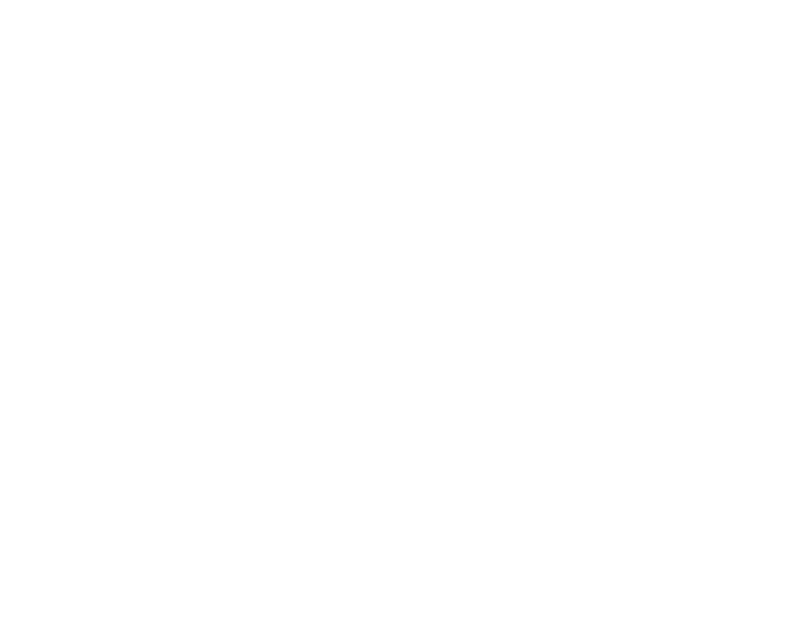
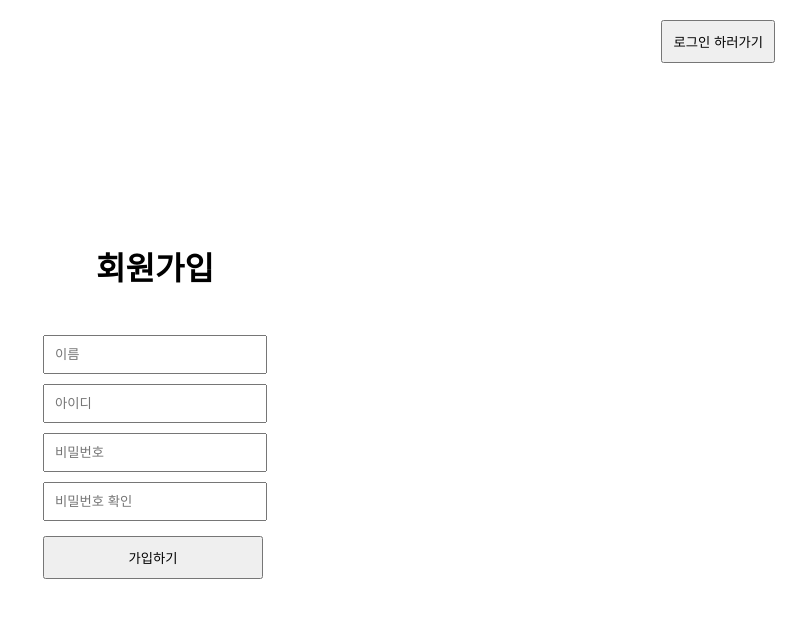
Before and after one commit to beoldshoe/For_Future_Teacher, a React (Create React App) app in the folder Frontend/for_future_teacher/: page /#/SignUp in a window 1280 px wide. Before the commit this address had no page. Shown: the top 618 px of the page, without its empty margins (485-1280 px from the left). Built offline with nearby package versions, Linux system fonts and the light colour scheme.

Commit message:
add: 회원가입 페이지, 아이디/비밀번호 찾기 페이지 추가

```diff
--- /dev/null
+++ b/Frontend/for_future_teacher/src/pages/FindIdPwPage.js
@@ -0,0 +1,54 @@
+import React from 'react';
+import { useNavigate } from 'react-router-dom';
+
+const FindIdPwPage = () => {
+    const navigate = useNavigate();
+
+    const styles = {
+        container: {
+            display: 'flex',
+            flexDirection: 'column',
+            alignItems: 'center',
+            fontFamily: 'Arial, sans-serif',
+            position: 'relative',
+            padding: '20px',
+        },
+        section: {
+            marginTop : '20vh',
+        },
+        input: {
+            margin: '5px',
+        },
+        button: {
+            margin: '5px',
+        },
+        goBackButton: {
+            position: 'absolute',
+            top: '20px',
+            right: '20px',
+            padding: '10px',
+        }
+    };
+
+    return (
+        <div style={styles.container}>
+            <button onClick={() => navigate(-1)} style={styles.goBackButton}>
+                로그인 하러 가기
+            </button>
+            <div style={styles.section}>
+                <h2>아이디 찾기</h2>
+                <input type="text" placeholder="이름" style={styles.input} />
+                <input type="text" placeholder="전화번호" style={styles.input} />
+                <button style={styles.button}>확인</button>
+            </div>
+            <div style={styles.section}>
+                <h2>비밀번호 찾기</h2>
+                <input type="text" placeholder="이름" style={styles.input} />
+                <input type="text" placeholder="아이디" style={styles.input} />
+                <button style={styles.button}>확인</button>
+            </div>
+        </div>
+    );
+}
+
+export default FindIdPwPage;
--- a/Frontend/for_future_teacher/src/pages/HomePage.js
+++ b/Frontend/for_future_teacher/src/pages/HomePage.js
@@ -1,7 +1,60 @@
+import React from 'react';
+import { Link } from 'react-router-dom';
+
 const HomePage = () => {
-    return(
-        <div>홈페이지</div>
-    )
+    // 스타일 객체 정의
+    const styles = {
+        container: {
+            display: 'flex',
+            flexDirection: 'column',
+            alignItems: 'center',
+            justifyContent: 'center',
+            height: '100vh',
+            textAlign: 'center',
+            fontFamily: 'Arial, sans-serif',
+        },
+        inputContainer: {
+            display: 'flex',
+            flexDirection: 'column',
+            marginTop: '20px',
+        },
+        input: {
+            margin: '5px 0',
+            padding: '10px',
+            width: '200px',
+        },
+        button: {
+            marginTop: '10px',
+            padding: '10px',
+            width: '220px',
+        },
+        linkContainer: {
+            display: 'flex',
+            flexDirection: 'column',
+            marginTop: '20px',
+        },
+        link: {
+            margin: '5px 0',
+            textDecoration: 'none',
+            color: 'blue',
+            cursor: 'pointer',
+        }
+    };
+
+    return (
+        <div style={styles.container}>
+            <h1>For Future Teacher</h1>
+            <div style={styles.inputContainer}>
+                <input type="text" placeholder="아이디" style={styles.input} />
+                <input type="password" placeholder="비밀번호" style={styles.input} />
+                <button style={styles.button}>확인</button>
+            </div>
+            <div style={styles.linkContainer}>
+                <Link to="/SignUp" style={styles.link}>회원가입</Link>
+                <Link to="/FindIdPw" style={styles.link}>아이디/비밀번호 찾기</Link>
+            </div>
+        </div>
+    );
 }
 
 export default HomePage;
--- /dev/null
+++ b/Frontend/for_future_teacher/src/pages/SignUpPage.js
@@ -0,0 +1,67 @@
+import React, { useState } from 'react';
+import { useNavigate } from 'react-router-dom';
+
+const SignUpPage = () => {
+    const navigate = useNavigate();
+    const [name, setName] = useState('');
+    const [userId, setUserId] = useState('');
+    const [password, setPassword] = useState('');
+    const [confirmPassword, setConfirmPassword] = useState('');
+
+    const styles = {
+        container: {
+            display: 'flex',
+            flexDirection: 'column',
+            alignItems: 'center',
+            justifyContent: 'center',
+            height: '100vh',
+            textAlign: 'center',
+            fontFamily: 'Arial, sans-serif',
+            position: 'relative',
+        },
+        goBackButton: {
+            position: 'absolute',
+            top: '20px',
+            right: '20px',
+            padding: '10px',
+        },
+        inputContainer: {
+            display: 'flex',
+            flexDirection: 'column',
+            marginTop: '20px',
+        },
+        input: {
+            margin: '5px 0',
+            padding: '10px',
+            width: '200px',
+        },
+        button: {
+            marginTop: '10px',
+            padding: '10px',
+            width: '220px',
+        }
+    };
+
+    const handleSignUp = () => {
+        if (!name || !userId || !password || !confirmPassword) {
+            alert('모든 정보를 입력해주세요');
+            return;
+        }
+    };
+
+    return (
+        <div style={styles.container}>
+            <button onClick={() => navigate('/')} style={styles.goBackButton}>로그인 하러가기</button>
+            <h1>회원가입</h1>
+            <div style={styles.inputContainer}>
+                <input type="text" placeholder="이름" value={name} onChange={(e) => setName(e.target.value)} style={styles.input} />
+                <input type="text" placeholder="아이디" value={userId} onChange={(e) => setUserId(e.target.value)} style={styles.input} />
+                <input type="password" placeholder="비밀번호" value={password} onChange={(e) => setPassword(e.target.value)} style={styles.input} />
+                <input type="password" placeholder="비밀번호 확인" value={confirmPassword} onChange={(e) => setConfirmPassword(e.target.value)} style={styles.input} />
+                <button onClick={handleSignUp} style={styles.button}>가입하기</button>
+            </div>
+        </div>
+    );
+}
+
+export default SignUpPage;
```
Also changed, not shown: Frontend/for_future_teacher/src/routes.js (+10 -0 lines).
